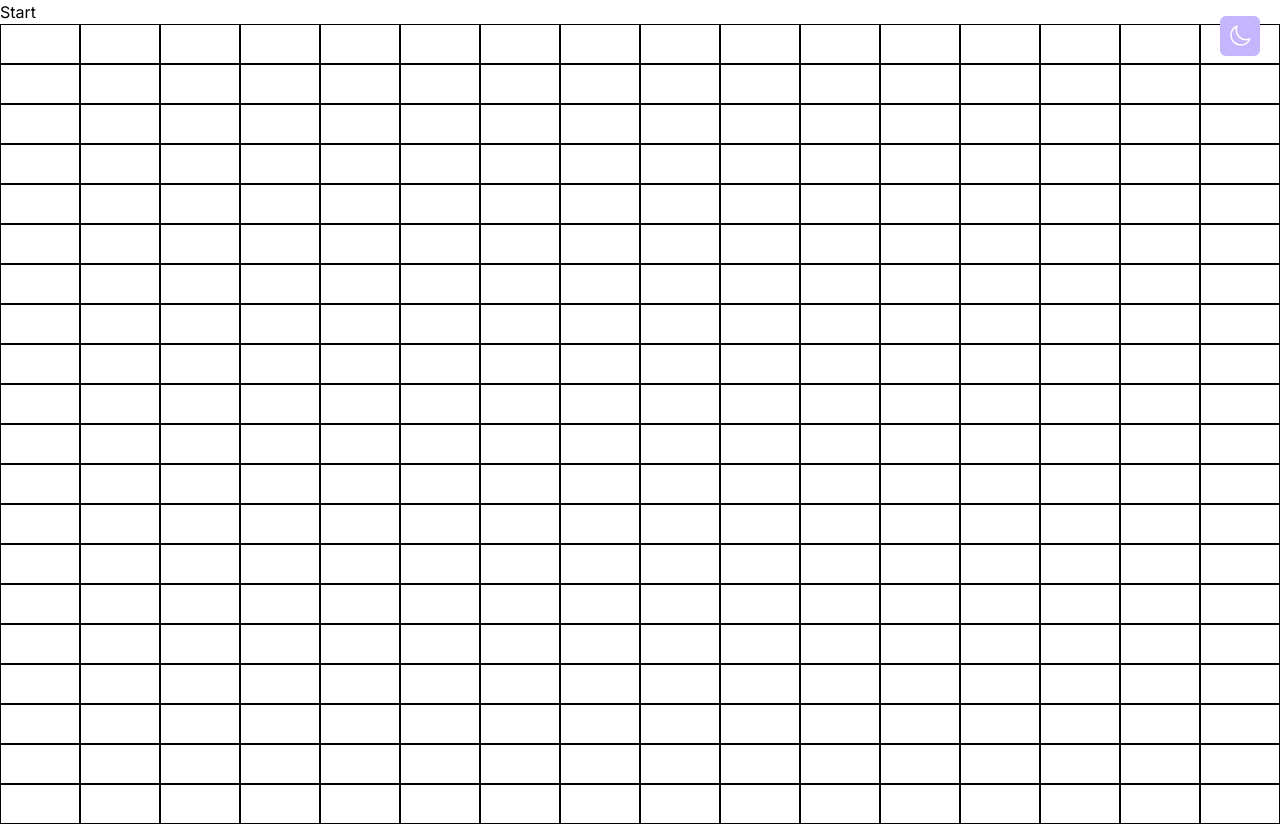
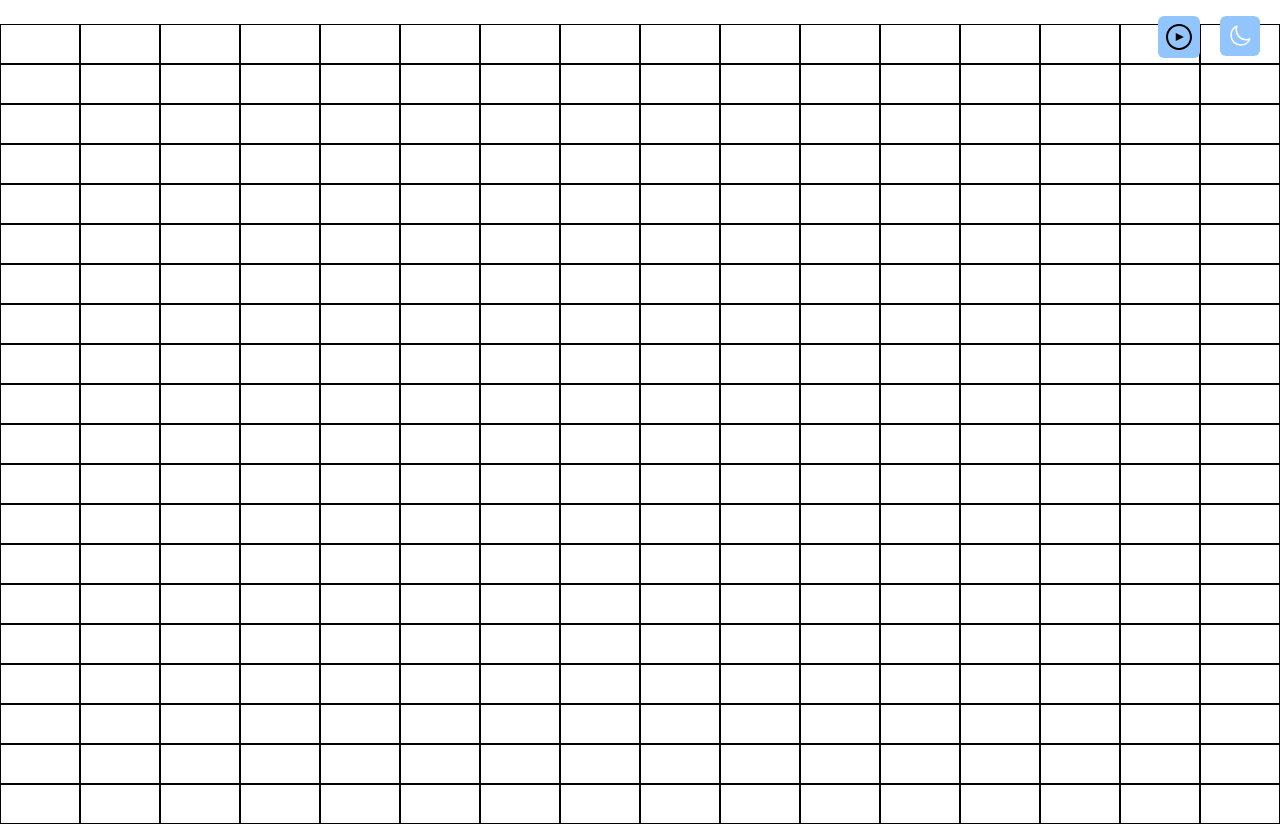
Before and after one commit to frodri13/Game-of-Life, a Next.js app: page / in a window 1280 px wide. Shown: the top 824 px of the page. Built offline with nearby package versions, Linux system fonts and the light colour scheme.

Commit message:
styling for pause/play

```diff
--- a/components/DarkModeToggle.tsx
+++ b/components/DarkModeToggle.tsx
@@ -51,8 +51,8 @@ export default function DarkModeToggle() {
 
       return (
         <button onClick={toggleDarkMode}
-        className="fixed p-2 z-10 right-5 top-4 bg-violet-300 hover:bg-violet-500
-         dark:bg-orange-300 dark:hover:bg-orange-500 text-lg rounded-md"
+        className="fixed p-2 z-10 right-5 top-4 bg-blue-300 hover:bg-blue-500
+        dark:bg-pink-300 dark:hover:bg-pink-500 text-lg rounded-md"
         >
           {isDarkMode ? sun : moon}
         </button>
--- a/components/Grid.tsx
+++ b/components/Grid.tsx
@@ -1,4 +1,7 @@
 'use client'
+import Image from 'next/image';
+import pause from '/public/static/images/pause.svg'
+import play from '/public/static/images/play.svg'
 import { useCallback, useRef, useState } from "react";
 
 const numRows = 20;
@@ -94,16 +97,33 @@ function checkAndAddNeighbors() {
 
   }
 
+  function handlePlayPauseClick() {
+    setRunning(!running);
+    runningRef.current = true;
+    runSimulation();
+  }
+
   return (
     <>
-        <button onClick={() =>{
-            setRunning(!running);
-            runningRef.current = true;
-            runSimulation();
-        }}
-        >
-          {running ? 'Stop' : 'Start'}
-          </button>
+          <button onClick={handlePlayPauseClick}>  {running ?
+          <Image
+            src={pause}
+            alt='pause'
+            width={42}
+            height={42}
+            className='fixed p-2 z-10 right-20 top-4 bg-blue-300 hover:bg-blue-500
+            dark:bg-pink-300 dark:hover:bg-pink-500 text-lg rounded-md'
+          />
+          :
+          <Image
+          src={play}
+          alt='play'
+          width={42}
+          height={42}
+          className='fixed p-2 z-10 right-20 top-4 bg-blue-300 hover:bg-blue-500
+          dark:bg-pink-300 dark:hover:bg-pink-500 text-lg rounded-md'
+        />
+          } </button>
         <div
         // className="grid grid-cols-12 gap-0 m-0 p-0"
         style={{
@@ -118,7 +138,7 @@ function checkAndAddNeighbors() {
                 onClick={() => handleCellClick(i, j)}
                 onMouseEnter={() => handleHover(i, j)}
                 className={`w-20 h-10 ${
-                grid[i][j] ? "bg-purple-500 dark:bg-orange-500" : ""
+                grid[i][j] ? "bg-blue-500 dark:bg-pink-500" : ""
             } border border-black dark:border-white`}
         />
         ))
```
